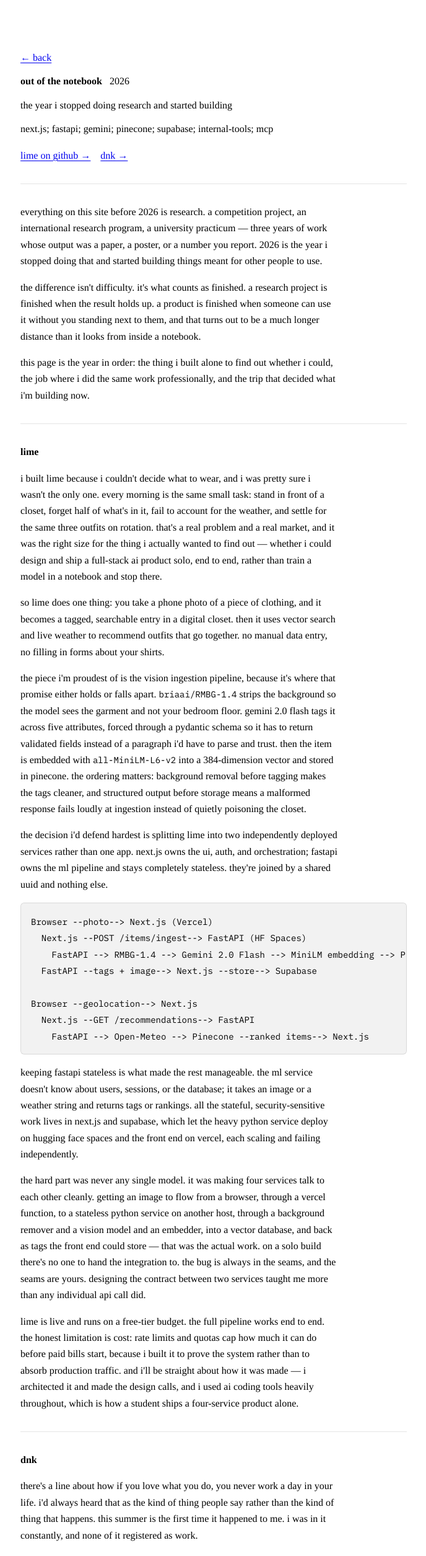
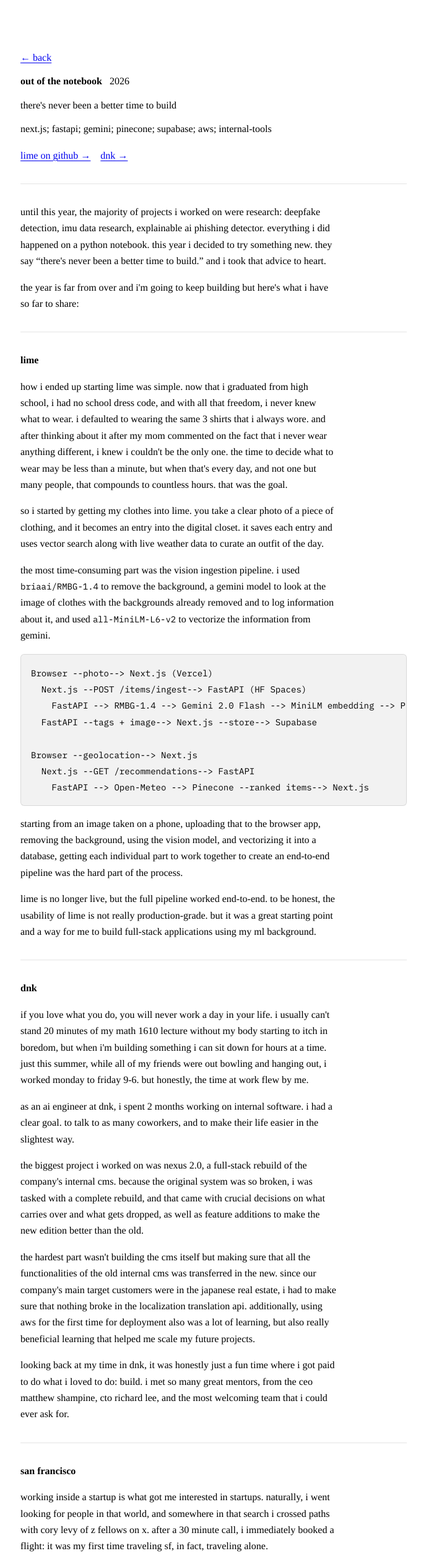
Before and after one commit to andrewheejay/personal-website, a Next.js app: page /built/2026 in a window 1280 px wide. Shown: the top 2510 px of the page at 62% size, without its empty margins (295-983 px from the left). Built offline with nearby package versions, Linux system fonts and the light colour scheme.

Commit message:
Rewrite the 2026 chapter in my own words; update the homepage summary

```diff
--- a/src/app/built/2026/page.tsx
+++ b/src/app/built/2026/page.tsx
@@ -3,7 +3,7 @@ import Link from "next/link";
 
 export const metadata: Metadata = {
   title: "out of the notebook — Andrew Lee",
-  description: "The year I stopped doing research and started building — Lime, internal tooling at a Korean fintech, and the San Francisco trip that decided what came next.",
+  description: "Until this year, everything I did happened on a Python notebook. This year I decided to try something new — Lime, dnk, San Francisco, and what I'm building now.",
 };
 
 function CodeBlock({ children }: { children: string }) {
@@ -27,9 +27,9 @@ export default function Year2026() {
           <h1 className="font-bold text-title lowercase text-fg">out of the notebook</h1>
           <span className="text-body text-fg">2026</span>
         </div>
-        <p className="text-lede text-fg lowercase max-w-measure">the year i stopped doing research and started building</p>
+        <p className="text-lede text-fg lowercase max-w-measure">there&apos;s never been a better time to build</p>
         <p className="text-body text-fg lowercase max-w-measure">
-          {["next.js", "fastapi", "gemini", "pinecone", "supabase", "internal-tools", "mcp"].join("; ")}
+          {["next.js", "fastapi", "gemini", "pinecone", "supabase", "aws", "internal-tools"].join("; ")}
         </p>
         <div className="flex gap-4 text-meta text-fg lowercase pt-1">
           <a href="https://github.com/andrewheejay/Lime" target="_blank" rel="noopener noreferrer" className="inline-flex items-center min-h-[24px]">lime on github →</a>
@@ -40,13 +40,10 @@ export default function Year2026() {
       {/* Opening */}
       <section className="py-8 space-y-4 lowercase text-fg max-w-measure">
         <p>
-          everything on this site before 2026 is research. a competition project, an international research program, a university practicum — three years of work whose output was a paper, a poster, or a number you report. 2026 is the year i stopped doing that and started building things meant for other people to use.
+          until this year, the majority of projects i worked on were research: deepfake detection, imu data research, explainable ai phishing detector. everything i did happened on a python notebook. this year i decided to try something new. they say &ldquo;there&apos;s never been a better time to build.&rdquo; and i took that advice to heart.
         </p>
         <p>
-          the difference isn&apos;t difficulty. it&apos;s what counts as finished. a research project is finished when the result holds up. a product is finished when someone can use it without you standing next to them, and that turns out to be a much longer distance than it looks from inside a notebook.
-        </p>
-        <p>
-          this page is the year in order: the thing i built alone to find out whether i could, the job where i did the same work professionally, and the trip that decided what i&apos;m building now.
+          the year is far from over and i&apos;m going to keep building but here&apos;s what i have so far to share:
         </p>
       </section>
 
@@ -55,16 +52,13 @@ export default function Year2026() {
         <h2 className="font-bold text-body text-fg">lime</h2>
         <div className="space-y-4 lowercase text-fg max-w-measure">
           <p>
-            i built lime because i couldn&apos;t decide what to wear, and i was pretty sure i wasn&apos;t the only one. every morning is the same small task: stand in front of a closet, forget half of what&apos;s in it, fail to account for the weather, and settle for the same three outfits on rotation. that&apos;s a real problem and a real market, and it was the right size for the thing i actually wanted to find out — whether i could design and ship a full-stack ai product solo, end to end, rather than train a model in a notebook and stop there.
+            how i ended up starting lime was simple. now that i graduated from high school, i had no school dress code, and with all that freedom, i never knew what to wear. i defaulted to wearing the same 3 shirts that i always wore. and after thinking about it after my mom commented on the fact that i never wear anything different, i knew i couldn&apos;t be the only one. the time to decide what to wear may be less than a minute, but when that&apos;s every day, and not one but many people, that compounds to countless hours. that was the goal.
           </p>
           <p>
-            so lime does one thing: you take a phone photo of a piece of clothing, and it becomes a tagged, searchable entry in a digital closet. then it uses vector search and live weather to recommend outfits that go together. no manual data entry, no filling in forms about your shirts.
+            so i started by getting my clothes into lime. you take a clear photo of a piece of clothing, and it becomes an entry into the digital closet. it saves each entry and uses vector search along with live weather data to curate an outfit of the day.
           </p>
           <p>
-            the piece i&apos;m proudest of is the vision ingestion pipeline, because it&apos;s where that promise either holds or falls apart. <code className="font-mono text-code text-fg normal-case">briaai/RMBG-1.4</code> strips the background so the model sees the garment and not your bedroom floor. gemini 2.0 flash tags it across five attributes, forced through a pydantic schema so it has to return validated fields instead of a paragraph i&apos;d have to parse and trust. then the item is embedded with <code className="font-mono text-code text-fg normal-case">all-MiniLM-L6-v2</code> into a 384-dimension vector and stored in pinecone. the ordering matters: background removal before tagging makes the tags cleaner, and structured output before storage means a malformed response fails loudly at ingestion instead of quietly poisoning the closet.
-          </p>
-          <p>
-            the decision i&apos;d defend hardest is splitting lime into two independently deployed services rather than one app. next.js owns the ui, auth, and orchestration; fastapi owns the ml pipeline and stays completely stateless. they&apos;re joined by a shared uuid and nothing else.
+            the most time-consuming part was the vision ingestion pipeline. i used <code className="font-mono text-code text-fg normal-case">briaai/RMBG-1.4</code> to remove the background, a gemini model to look at the image of clothes with the backgrounds already removed and to log information about it, and used <code className="font-mono text-code text-fg normal-case">all-MiniLM-L6-v2</code> to vectorize the information from gemini.
           </p>
         </div>
         <CodeBlock>{`Browser --photo--> Next.js (Vercel)
@@ -77,13 +71,10 @@ Browser --geolocation--> Next.js
     FastAPI --> Open-Meteo --> Pinecone --ranked items--> Next.js`}</CodeBlock>
         <div className="space-y-4 lowercase text-fg max-w-measure">
           <p>
-            keeping fastapi stateless is what made the rest manageable. the ml service doesn&apos;t know about users, sessions, or the database; it takes an image or a weather string and returns tags or rankings. all the stateful, security-sensitive work lives in next.js and supabase, which let the heavy python service deploy on hugging face spaces and the front end on vercel, each scaling and failing independently.
+            starting from an image taken on a phone, uploading that to the browser app, removing the background, using the vision model, and vectorizing it into a database, getting each individual part to work together to create an end-to-end pipeline was the hard part of the process.
           </p>
           <p>
-            the hard part was never any single model. it was making four services talk to each other cleanly. getting an image to flow from a browser, through a vercel function, to a stateless python service on another host, through a background remover and a vision model and an embedder, into a vector database, and back as tags the front end could store — that was the actual work. on a solo build there&apos;s no one to hand the integration to. the bug is always in the seams, and the seams are yours. designing the contract between two services taught me more than any individual api call did.
-          </p>
-          <p>
-            lime is live and runs on a free-tier budget. the full pipeline works end to end. the honest limitation is cost: rate limits and quotas cap how much it can do before paid bills start, because i built it to prove the system rather than to absorb production traffic. and i&apos;ll be straight about how it was made — i architected it and made the design calls, and i used ai coding tools heavily throughout, which is how a student ships a four-service product alone.
+            lime is no longer live, but the full pipeline worked end-to-end. to be honest, the usability of lime is not really production-grade. but it was a great starting point and a way for me to build full-stack applications using my ml background.
           </p>
         </div>
       </section>
@@ -93,19 +84,19 @@ Browser --geolocation--> Next.js
         <h2 className="font-bold text-body text-fg">dnk</h2>
         <div className="space-y-4 lowercase text-fg max-w-measure">
           <p>
-            there&apos;s a line about how if you love what you do, you never work a day in your life. i&apos;d always heard that as the kind of thing people say rather than the kind of thing that happens. this summer is the first time it happened to me. i was in it constantly, and none of it registered as work.
+            if you love what you do, you will never work a day in your life. i usually can&apos;t stand 20 minutes of my math 1610 lecture without my body starting to itch in boredom, but when i&apos;m building something i can sit down for hours at a time. just this summer, while all of my friends were out bowling and hanging out, i worked monday to friday 9-6. but honestly, the time at work flew by me.
           </p>
           <p>
-            what i was in is internal tooling. i spent the summer as the ai engineer at dnk, a fintech company in korea, and nearly everything i built there is the software the company runs on rather than the product its customers see. that changes the measure. nobody picks up an internal tool because they want to, they&apos;re handed it, so the bar isn&apos;t whether it&apos;s impressive. it&apos;s whether people stop working around it.
+            as an ai engineer at dnk, i spent 2 months working on internal software. i had a clear goal. to talk to as many coworkers, and to make their life easier in the slightest way.
           </p>
           <p>
-            the largest piece is nexus 2.0, a full-stack rebuild of dnk&apos;s internal cms, the system the company&apos;s content lives in. i was lead engineer on it. a rebuild rather than a patch makes the decisions structural: what carries over, what gets dropped, and what the people using it every day have to relearn. that last one is the expensive part, and it&apos;s why a rebuild is a harder sell internally than a new feature is.
+            the biggest project i worked on was nexus 2.0, a full-stack rebuild of the company&apos;s internal cms. because the original system was so broken, i was tasked with a complete rebuild, and that came with crucial decisions on what carries over and what gets dropped, as well as feature additions to make the new edition better than the old.
           </p>
           <p>
-            the piece i&apos;d point at first is an mcp server that turns session logs into slides. a record of what happened goes in, a deck comes out, generated and editable rather than assembled by hand. the generation isn&apos;t the interesting part — running it as an mcp server is, because the work then sits behind a protocol an assistant can call instead of inside an app a person has to open and drive. alongside it, a localization system on a translation api so the platform&apos;s content can be read in more than the one language it was written in, and an ai support chatbot that answers out of an llm-driven internal wiki rather than a static faq, which means it goes stale only when the wiki does.
+            the hardest part wasn&apos;t building the cms itself but making sure that all the functionalities of the old internal cms was transferred in the new. since our company&apos;s main target customers were in the japanese real estate, i had to make sure that nothing broke in the localization translation api. additionally, using aws for the first time for deployment also was a lot of learning, but also really beneficial learning that helped me scale my future projects.
           </p>
           <p>
-            no numbers on this one, and inventing them would undo the point of every other page here. what i can say precisely: the mcp server is built and deployed, the localization system and the chatbot are built, and how far nexus 2.0 has rolled out is the kind of detail i&apos;d rather answer in person than approximate. the implementation stays off this page too — it&apos;s an employer&apos;s platform and not mine to publish.
+            looking back at my time in dnk, it was honestly just a fun time where i got paid to do what i loved to do: build. i met so many great mentors, from the ceo matthew shampine, cto richard lee, and the most welcoming team that i could ever ask for.
           </p>
         </div>
       </section>
@@ -115,10 +106,10 @@ Browser --geolocation--> Next.js
         <h2 className="font-bold text-body text-fg">san francisco</h2>
         <div className="space-y-4 lowercase text-fg max-w-measure">
           <p>
-            working inside a startup is what got me interested in startups as a thing rather than as a place i happened to work. so i went looking for people in that world, and somewhere in that search i crossed paths with cory levy of z fellows, who invited me to san francisco. it was my first time there.
+            working inside a startup is what got me interested in startups. naturally, i went looking for people in that world, and somewhere in that search i crossed paths with cory levy of z fellows on x. after a 30 minute call, i immediately booked a flight: it was my first time traveling sf, in fact, traveling alone.
           </p>
           <p>
-            i met gagan biyani (udemy) and chris farmer (signalfire), and a lot of other builders. what i came back with was a conviction about what to work on: that everyone ends up with a personal agi agent, and that the unsolved part isn&apos;t the agent — it&apos;s the infrastructure and the network behind it.
+            attending many events, i met gagan biyani (udemy) and chris farmer (signalfire), zach yadegari (cal ai), aaron edell (aws), jake brooks (triumph labs), robert wachen (etched) and a lot of other builders. at internapalooza, as i listened to sam altman&apos;s talk, i came back with conviction about what to work on. i realized that people having personal agi is an inevitable and not so far future, and that the unsolved part isn&apos;t the agent, it&apos;s the infrastructure and the network behind it.
           </p>
         </div>
       </section>
@@ -127,7 +118,7 @@ Browser --geolocation--> Next.js
       <section className="py-8 border-t border-fg/10 space-y-4">
         <h2 className="font-bold text-body text-fg">now</h2>
         <p className="lowercase text-fg max-w-measure">
-          i&apos;m building a context-sharing app out of that conviction. it&apos;s early and there&apos;s nothing shipped to point at yet, which is why this page ends here rather than with a link. the through-line from lime is more direct than it looks: both are bets that the interesting problem is the plumbing between services rather than the model in the middle.
+          i&apos;m building a context-sharing app out of that conviction. i&apos;m currently building the first prototype with connectors to claude code, codex, muse, granola, wispr flow, but it&apos;s far from over. i&apos;m working on different projects, but the important takeaway from the year so far is that i just gotta put my head down and keep making more.
         </p>
       </section>
 
--- a/src/app/page.tsx
+++ b/src/app/page.tsx
@@ -14,7 +14,7 @@ const projects: Entry[] = [
     year: "2026",
     name: "out of the notebook",
     blurb:
-      "three years of research, and then the year i wanted to build things people actually use instead. lime solo, internal tooling at a korean fintech, and the sf trip that decided what's next.",
+      "until this year everything i did happened on a python notebook. this year i decided to try something new: lime, two months as an ai engineer at dnk, a first trip to sf, and the context-sharing app i'm building now.",
   },
   {
     slug: "phishfence",
```
